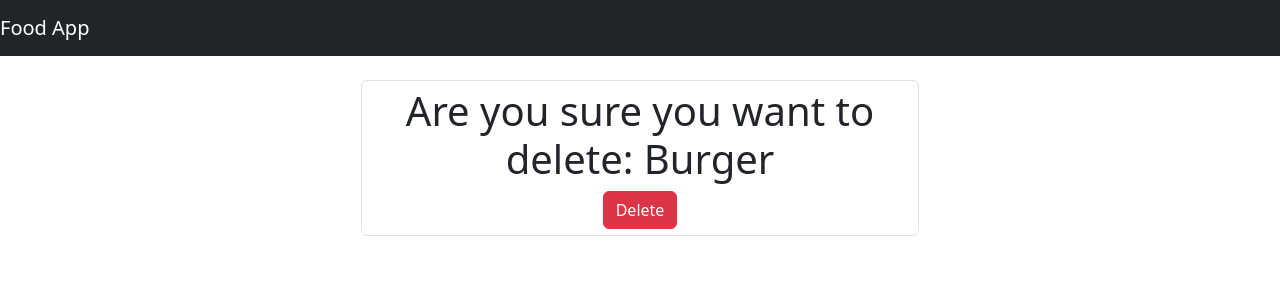
After one commit to Dangermouse87/foodmenu, a Django app: page /delete/4 in a window 1280 px wide. The commit adds this page. Shown: the top 300 px of the page. Run offline with Django 4.2, Linux system fonts and the light colour scheme; data comes from the database, SQL or seed files in the repository; both versions use the stored data as it was after the commit; some libraries are stand-ins or nearby versions.

Commit message:
added update/delete functionality

```diff
--- /dev/null
+++ b/food/templates/food/delete.html
@@ -0,0 +1,19 @@
+{% extends 'food/base.html' %}
+{% load bootstrap5 %}
+
+{% block content %}
+<div class="container">
+  <div class="text-center">
+  </div>
+  <div class="d-flex justify-content-center">
+    <div class="col-6 d-flex align-items-center justify-content-center mt-4">
+      <form method="POST" class="form-control text-center">
+        <h1>Are you sure you want to delete: {{ item.name }}</h1>
+        {% csrf_token %}
+        <button type="submit" class="btn btn-danger">Delete</button>
+      </form>
+    </div>
+  </div>
+  </div>
+
+{% endblock content %}
--- a/food/templates/food/detail.html
+++ b/food/templates/food/detail.html
@@ -11,6 +11,7 @@
       <h1>{{ item.name }}</h1>
       <h2>{{ item.desc }}</h2>
       <h3>${{ item.price }}</h3>
+      <a href="{% url 'food:delete' item.id %}" class="btn btn-danger">Delete</a>
     </div>
   </div>
 </div>
--- a/food/templates/food/index.html
+++ b/food/templates/food/index.html
@@ -19,6 +19,7 @@
       </div>
       <div class="col-md-2">
         <a href="{% url 'food:detail' item.id %}" class="btn btn-success">Details</a>
+        <a href="{% url 'food:update' item.id %}" class="btn btn-success">Update</a>
       </div>
     </div>
   </div>
--- a/food/urls.py
+++ b/food/urls.py
@@ -5,7 +5,8 @@ app_name = 'food'
 
 urlpatterns = [
     path('',views.index, name='index'),
-    path('item/', views.item, name='item'),
     path('<int:item_id>', views.detail, name='detail'),
     path('new/', views.new, name='new'),
+    path('edit/<int:pk>', views.update, name='update'),
+    path('delete/<int:pk>', views.delete, name='delete')
 ]
--- a/food/views.py
+++ b/food/views.py
@@ -12,9 +12,6 @@
             'item_list':item_list, # passing the above item list as 'item_list' context
         } # data obtained from db
     return render(request, 'food/index.html', context) # render template, syntax = request, 'html file', context
-
-def item(request):
-    return HttpResponse('This is an item view')
 
 def detail(request, item_id): # get id to view specific item detail
     item = Item.objects.get(pk=item_id) # Look inside all objects of Item, and get only the item that matches item id (assigned as the item pk)
@@ -32,3 +29,22 @@
         return redirect('food:index')
 
     return render(request, 'food/form.html', context)
+
+def update(request, pk): # pass through pk, to get the default primary key, which should be id
+    item = Item.objects.get(id=pk)
+    form = ItemForm(request.POST or None, instance=item)
+
+    if form.is_valid():
+        form.save()
+        return redirect('food:index')
+
+    return render(request, 'food/form.html', {'item':item, 'form':form})
+
+def delete(request, pk):
+    item = Item.objects.get(id=pk)
+
+    if request.method == 'POST':
+        item.delete()
+        return redirect('food:index')
+
+    return render(request, 'food/delete.html', {'item':item})
--- a/templates/_navbar.html
+++ /dev/null
@@ -1,3 +0,0 @@
-<nav class="navbar navbar-dark bg-dark">
-  <a class="navbar-brand" href="#">Food App</a>
-</nav>
```
Also changed, not shown: templates/base.html (deleted, +0 -16 lines), db.sqlite3.
